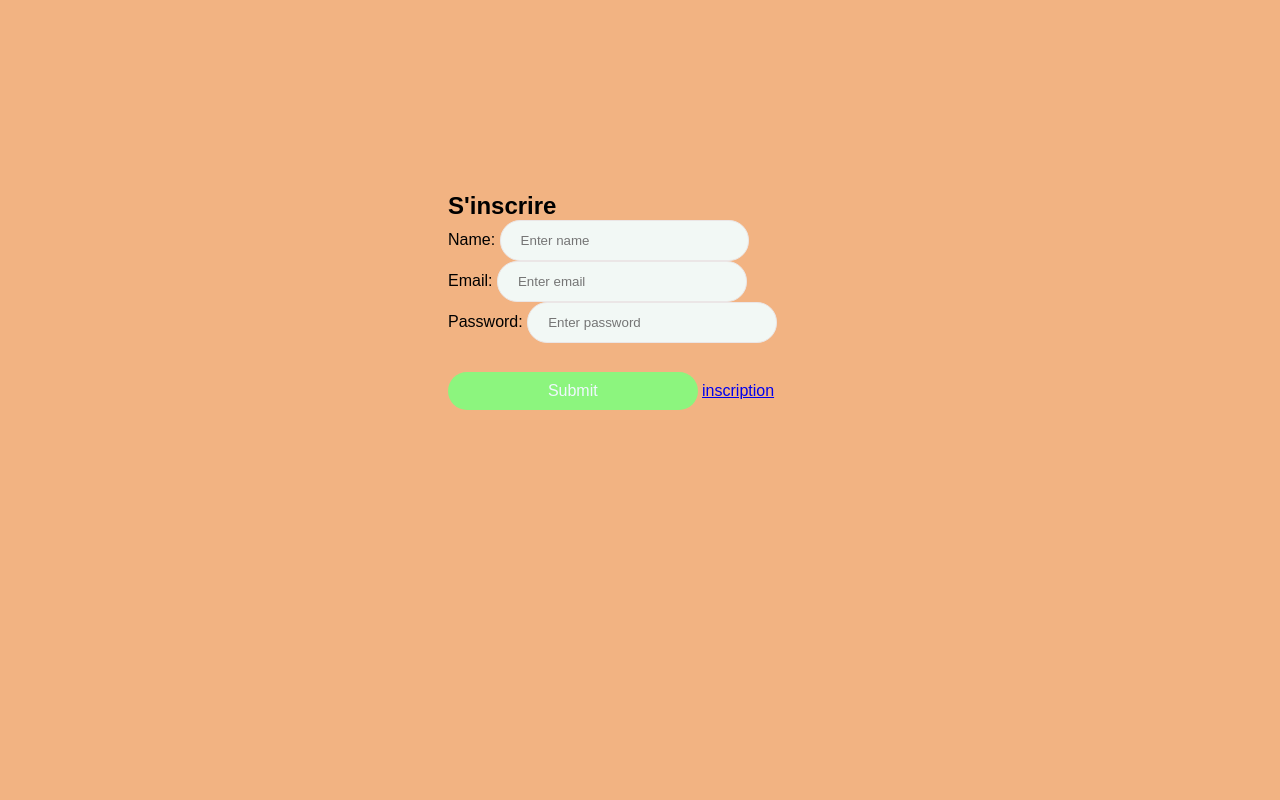
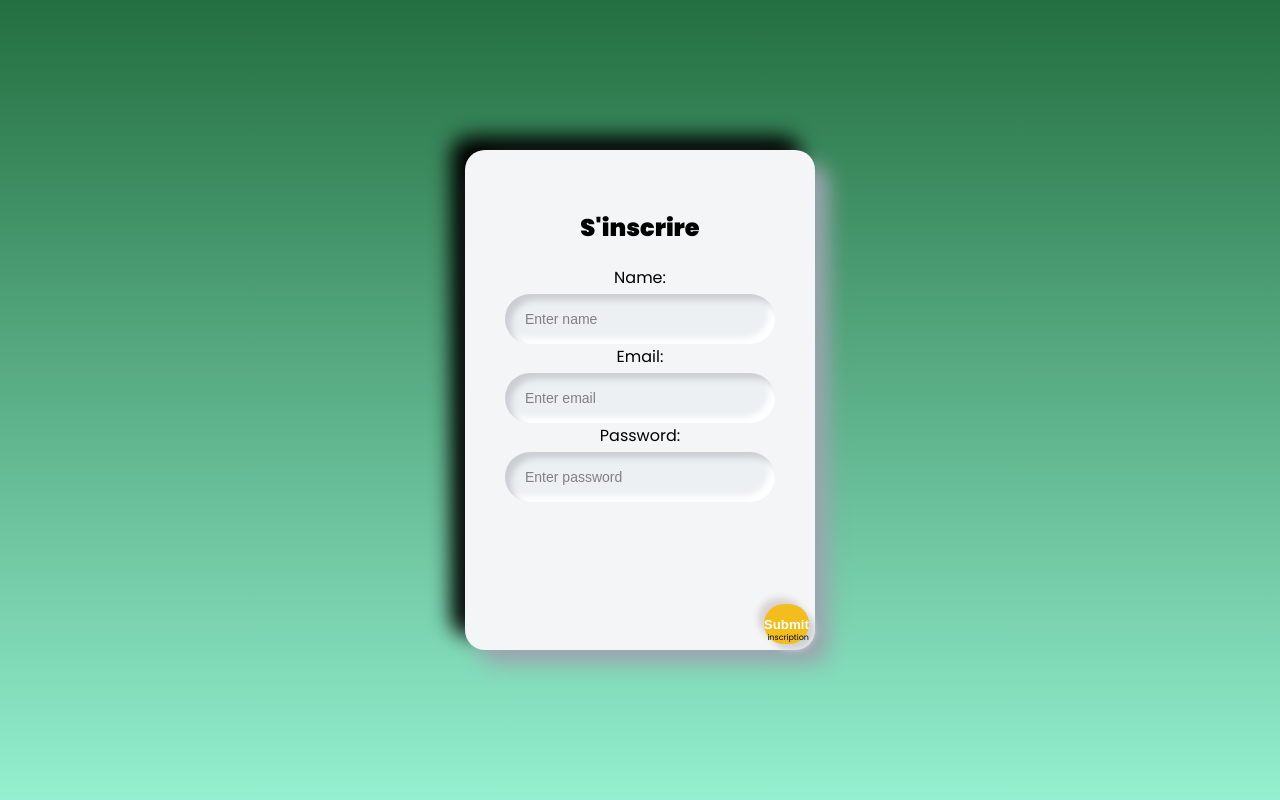
Before and after one commit to durand225/ma_librairie.com, a Flask app: page /register in a window 1280 px wide. Run offline with Flask 3, Linux system fonts and the light colour scheme.

Commit message:
requirementd creation

```diff
--- a/static/css/register.css
+++ b/static/css/register.css
@@ -1,3 +1,146 @@
+@import url('https://fonts.googleapis.com/css2?family=Poppins:wght@400;900&display=swap');
+
+input {
+  caret-color: red;
+}
+
+body {
+  margin: 0;
+  width: 100vw;
+  height: 100vh;
+  /* background: #0a090a; */
+  background: linear-gradient(0deg, #94f0d0 0%, #236f40 100%);
+  display: flex;
+  align-items: center;
+  text-align: center;
+  justify-content: center;
+  place-items: center;
+  overflow: hidden;
+  font-family: poppins;
+}
+
+.container {
+  position: relative;
+  width: 350px;
+  height: 500px;
+  border-radius: 20px;
+  padding: 40px;
+  box-sizing: border-box;
+  background: #f4f5f6;
+  box-shadow: 14px 14px 20px #9ba6b0, -14px -14px 20px;
+}
+
+.brand-logo {
+  height: 100px;
+  width: 100px;
+  background:color( rgb(23, 118, 235));
+  margin: auto;
+  border-radius: 50%;
+  box-sizing: border-box;
+  box-shadow: 7px 7px 10px #cbced1, -7px -7px 10px rgb(238, 234, 234);
+}
+
+.brand-title {
+  margin-top: 10px;
+  font-weight: 900;
+  font-size: 1.8rem;
+  color: #0099f7;
+  letter-spacing: 1px;
+}
+
+.image{
+    margin-top: -310px;
+    margin-left: 90px;
+    transform: rotate(30deg);
+
+
+}
+
+.inputs {
+  text-align: left;
+  margin-top: 30px;
+}
+
+label, input, button {
+  display: block;
+  width: 100%;
+  padding: 0;
+  border: none;
+  outline: none;
+  box-sizing: border-box;
+}
+
+label {
+  margin-bottom: 4px;
+}
+
+label:nth-of-type(2) {
+  margin-top: 12px;
+}
+
+input::placeholder {
+  color: gray;
+}
+
+input {
+  background: #ecf0f3;
+  padding: 10px;
+  padding-left: 20px;
+  height: 50px;
+  font-size: 14px;
+  border-radius: 50px;
+  box-shadow: inset 6px 6px 6px #cbced1, inset -6px -6px 6px white;
+}
+
+button {
+  color: white;
+  margin-top: 20px;
+  background: #f2bd1d;
+  height: 40px;
+  border-radius: 20px;
+  cursor: pointer;
+  font-weight: 900;
+  box-shadow: 6px 6px 6px #cfd2d5, -6px -6px 6px rgb(218, 212, 212);
+  transition: 0.5s;
+}
+
+button:hover {
+  box-shadow: none;
+}
+
+a {
+  position: absolute;
+  font-size: 8px;
+  bottom: 4px;
+  right: 4px;
+  text-decoration: none;
+  color: rgb(10, 10, 10);
+  /* background: rgb(74, 135, 145); */
+  border-radius: 10px;
+  padding: 2px;
+}
+
+h1 {
+  position: absolute;
+  top: 0;
+  left: 0;
+}
+
+
+.oli{
+    display: block;
+    align-items: center;
+}
+
+.b2{
+    font-size: xx-large;
+    margin-top: -400px;
+    font-size: bold;
+    font-family: "Lucida Console", Courier, monospace;
+    color: rgb(162, 234, 176);
+
+
+}
 
 
 
@@ -44,8 +187,7 @@
 
 
 
-
-
+/*
 *{
     margin: 0;
     padding: 0;
@@ -148,4 +290,4 @@ input:focus{
 .container{
     margin-left: 35%;
     margin-top: 15%;
-}
+}  */
--- a/templates/register.html
+++ b/templates/register.html
@@ -25,7 +25,8 @@
                             <label for="pwd">Password:</label>
                             <input type="password" class="form-control" id="pwd" placeholder="Enter password" name="password">
                             </div>
-                        <button type="submit" class="btn btn-DARK">Submit</button>
+                            <a href="/index"><button type="submit" class="btn btn-DARK">Submit</button></a>
+
                         <a href="/login" class="btn btn-primary">inscription</a>
                  </form>
          </div>
```
Also changed, not shown: requirements.txt (added, +12 -0 lines), requierement.txt (deleted).
